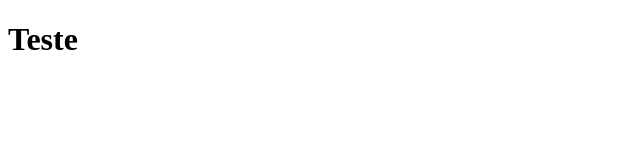
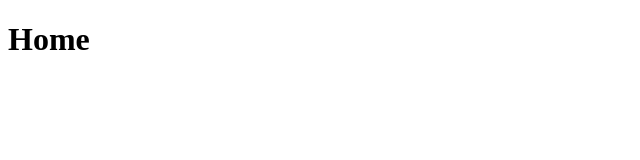
Before and after one commit to JCDMeira/clothing-store, a React (Vite) app: page / in a window 1280 px wide. Shown: the top 160 px of the page, without its empty margins (0-640 px from the left). Built offline with nearby package versions, Linux system fonts and the light colour scheme.

Commit message:
feat: add home page

```diff
--- a/src/App.tsx
+++ b/src/App.tsx
@@ -1,7 +1,9 @@
+import { RouteSelect } from "./Routes";
+
 function App() {
   return (
     <>
-      <h1>Teste</h1>
+      <RouteSelect />
     </>
   );
 }
--- /dev/null
+++ b/src/Pages/Home/index.tsx
@@ -0,0 +1,11 @@
+import React from "react";
+
+// import { Container } from './styles';
+
+export const Home: React.FC = () => {
+  return (
+    <div>
+      <h1>Home</h1>
+    </div>
+  );
+};
--- /dev/null
+++ b/src/Pages/index.ts
@@ -0,0 +1 @@
+export * from "./Home";
--- /dev/null
+++ b/src/Routes/index.tsx
@@ -0,0 +1,12 @@
+import { Routes, Route, BrowserRouter } from "react-router-dom";
+import { Home } from "../Pages";
+
+export const RouteSelect = () => {
+  return (
+    <BrowserRouter>
+      <Routes>
+        <Route path="/" element={<Home />} />
+      </Routes>
+    </BrowserRouter>
+  );
+};
```
